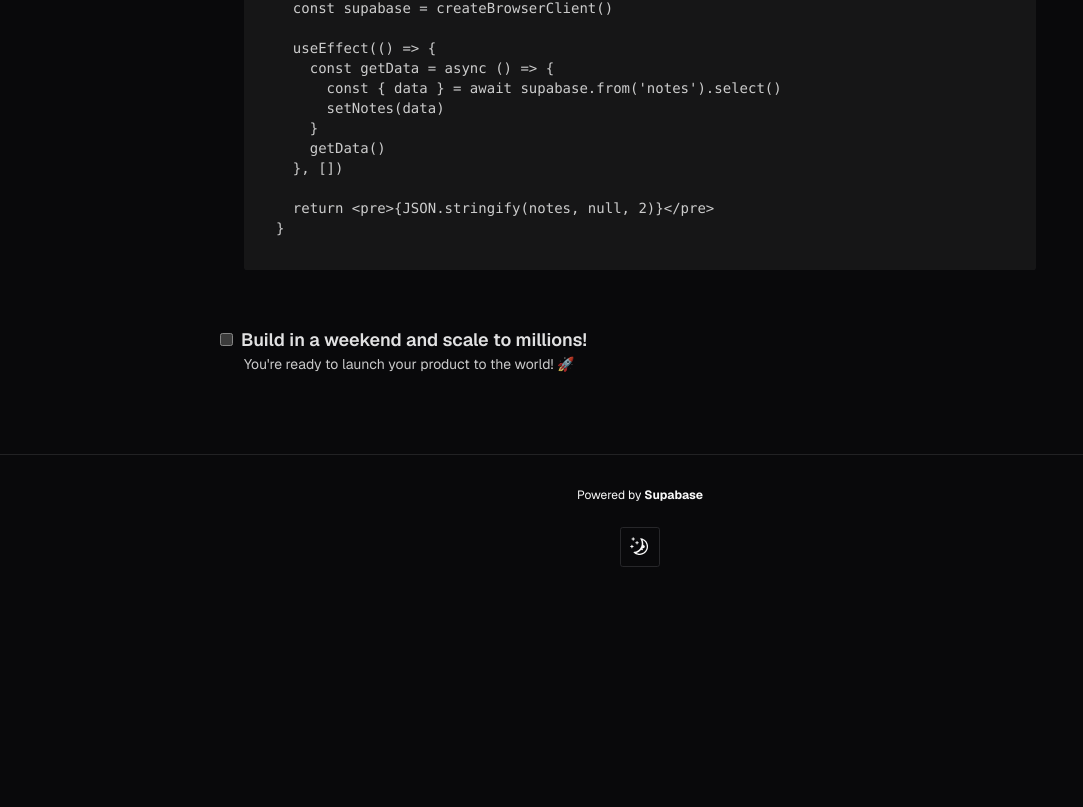
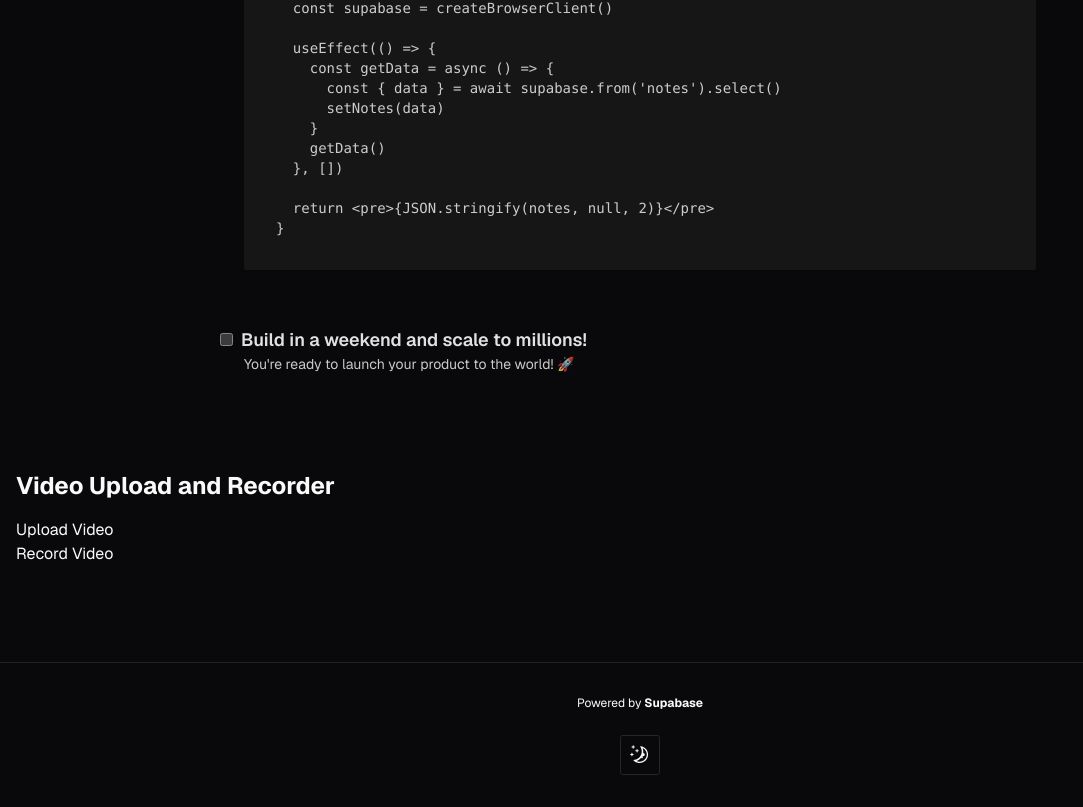
Before and after one commit to pmewbourne/p-olygraph_app, a Next.js app: page / in a window 1280 px wide. Shown: the part 1790-2597 px from the top of the page, without its empty margins (0-1083 px from the left). Before the commit the page ends 2389 px from the top, so only its background shows below. Built offline with nearby package versions, Linux system fonts and the light colour scheme; no server answers.

Commit message:
added buttons

```diff
--- a/src/app/page.tsx
+++ b/src/app/page.tsx
@@ -5,8 +5,12 @@
 import { cookies } from 'next/headers'
 import { createServerClient } from '@/utils/supabase'
 import ThemeToggle from '@/components/ThemeToggle'
+import React from 'react';
+import { FileUploadButton } from '../components/FileUploadButton';
+import { VideoRecorder } from '../components/VideoRecorder';
 
 export default async function Index() {
+
   const cookieStore = cookies()
 
   const canInitSupabaseClient = () => {
@@ -38,6 +42,12 @@
         </main>
       </div>
 
+      <div className="container mx-auto p-4">
+        <h1 className="text-2xl font-bold mb-4">Video Upload and Recorder</h1>
+          <FileUploadButton />
+          <VideoRecorder />
+      </div>
+
       <footer className="w-full justify-center border-t border-t-foreground/10 p-8 text-center text-xs">
         <p className="mb-6">
           Powered by{' '}
@@ -55,3 +65,99 @@
     </div>
   )
 }
+
+// "use client";
+// import AuthButton from '@/components/AuthButton'
+// import ConnectSupabaseSteps from '@/components/ConnectSupabaseSteps'
+// import SignUpUserSteps from '@/components/SignUpUserSteps'
+// import Header from '@/components/Header'
+// import { cookies } from 'next/headers'
+// import { createServerClient } from '@/utils/supabase'
+// import ThemeToggle from '@/components/ThemeToggle'
+// import React from 'react';
+// import { FileUploadButton } from '../components/FileUploadButton';
+// import { VideoRecorder } from '../components/VideoRecorder';
+// import { Button } from '@/components/ui/button';
+
+
+// export default async function Index() {
+//   const cookieStore = cookies()
+
+//   const canInitSupabaseClient = () => {
+//     try {
+//       createServerClient(cookieStore)
+//       return true
+//     } catch (e) {
+//       return false
+//     }
+//   }
+
+//   const isSupabaseConnected = canInitSupabaseClient()
+
+//   // Handler to trigger file upload
+//   const handleUploadClick = () => {
+//     // Assuming FileUploadButton is a component that handles the upload
+//     document.getElementById('file-upload-button')?.click()
+//   }
+
+//   // Handler to trigger video recording
+//   const handleRecordClick = () => {
+//     // Assuming VideoRecorder component has functionality to start recording
+//     document.getElementById('video-recorder')?.click()
+//   }
+
+//   return (
+//     <div className="flex w-full flex-1 flex-col items-center gap-20">
+//       <nav className="flex h-16 w-full justify-center border-b border-b-foreground/10">
+//         <div className="flex w-full max-w-4xl items-center justify-between p-3 text-sm">
+//           {isSupabaseConnected && <AuthButton />}
+//         </div>
+//       </nav>
+
+//       <div className="flex max-w-4xl flex-1 flex-col gap-20 px-3">
+//         <Header />
+//         <main className="flex flex-1 flex-col gap-6">
+//           <h2 className="mb-4 text-4xl font-bold">Next steps</h2>
+//           {isSupabaseConnected ? <SignUpUserSteps /> : <ConnectSupabaseSteps />}
+//         </main>
+//       </div>
+
+//       <div className="container mx-auto p-4">
+//         <h1 className="text-2xl font-bold mb-4">Video Upload and Recorder</h1>
+
+//           {/* Add buttons for upload and record functionality */}
+//           <div className="flex space-x-4 mb-4">
+//             <Button onClick={handleUploadClick} variant="default" size="lg">
+//               Upload Video
+//             </Button>
+//             <Button onClick={handleRecordClick} variant="default" size="lg">
+//               Record Video
+//             </Button>
+//           </div>
+
+//           {/* Hidden components (for functionality) */}
+//           <div id="file-upload-button">
+//             <FileUploadButton />
+//           </div>
+//           <div id="video-recorder">
+//             <VideoRecorder />
+//           </div>
+//       </div>
+
+//       <footer className="w-full justify-center border-t border-t-foreground/10 p-8 text-center text-xs">
+//         <p className="mb-6">
+//           Powered by{' '}
+//           <a
+//             href="https://supabase.com/?utm_source=create-next-app&utm_medium=template&utm_term=nextjs"
+//             target="_blank"
+//             className="font-bold hover:underline"
+//             rel="noreferrer"
+//           >
+//             Supabase
+//           </a>
+//         </p>
+//         <ThemeToggle />
+//       </footer>
+//     </div>
+//   )
+// }
--- /dev/null
+++ b/src/components/FileUploadButton.tsx
@@ -0,0 +1,29 @@
+"use client";
+import { useState } from 'react';
+
+export const FileUploadButton = () => {
+  const [videoURL, setVideoURL] = useState<string | null>(null);
+
+  const handleVideoUpload = (event: React.ChangeEvent<HTMLInputElement>) => {
+    const file = event.target.files?.[0];
+    if (file) {
+      const url = URL.createObjectURL(file);
+      setVideoURL(url);
+    }
+  };
+
+  return (
+    <div>
+      <input
+        type="file"
+        accept="video/*"
+        onChange={handleVideoUpload}
+        className="hidden"
+        id="video-upload"
+      />
+      <label htmlFor="video-upload" className="btn-upload">Upload Video</label>
+
+      {videoURL && <video src={videoURL} controls className="w-full mt-4" />}
+    </div>
+  );
+};
--- /dev/null
+++ b/src/components/VideoRecorder.tsx
@@ -0,0 +1,42 @@
+"use client";
+import { useState, useRef } from 'react';
+
+export const VideoRecorder = () => {
+  const [recording, setRecording] = useState(false);
+  const [videoURL, setVideoURL] = useState<string | null>(null);
+  const mediaRecorder = useRef<MediaRecorder | null>(null);
+  const recordedChunks = useRef<Blob[]>([]);
+
+  const startRecording = async () => {
+    const stream = await navigator.mediaDevices.getUserMedia({ video: true });
+    mediaRecorder.current = new MediaRecorder(stream);
+
+    mediaRecorder.current.ondataavailable = (event) => {
+      if (event.data.size > 0) recordedChunks.current.push(event.data);
+    };
+
+    mediaRecorder.current.onstop = () => {
+      const blob = new Blob(recordedChunks.current, { type: 'video/mp4' });
+      setVideoURL(URL.createObjectURL(blob));
+      recordedChunks.current = [];
+    };
+
+    mediaRecorder.current.start();
+    setRecording(true);
+  };
+
+  const stopRecording = () => {
+    mediaRecorder.current?.stop();
+    setRecording(false);
+  };
+
+  return (
+    <div>
+      <button onClick={recording ? stopRecording : startRecording} className="btn-record">
+        {recording ? 'Stop Recording' : 'Record Video'}
+      </button>
+
+      {videoURL && <video src={videoURL} controls className="w-full mt-4" />}
+    </div>
+  );
+};
```
